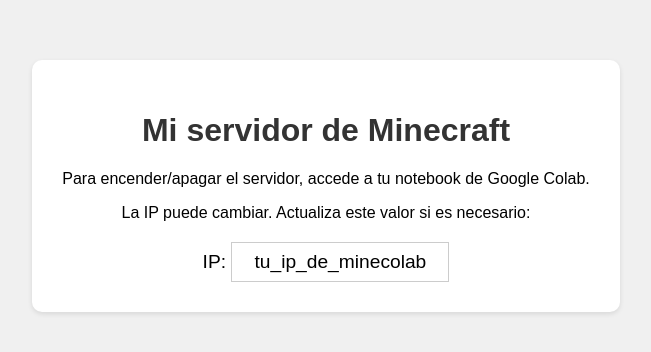
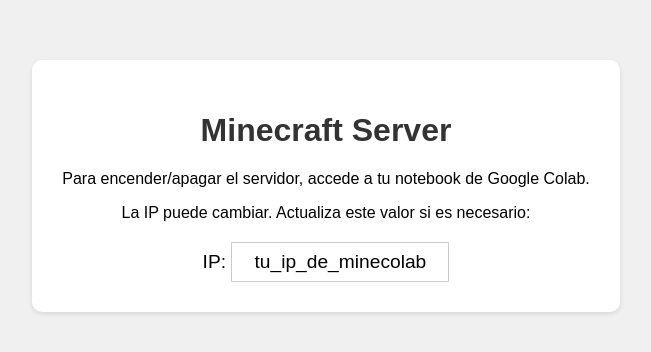
Before and after one commit to MCJ-A/SMG1, a plain HTML site: page index.html in a window 1280 px wide. Shown: the part 222-574 px from the top of the page, without its empty margins (314-965 px from the left). Drawn offline with Linux system fonts and the light colour scheme.

Commit message:
Update index.html

```diff
--- a/index.html
+++ b/index.html
@@ -37,7 +37,7 @@
 </head>
 <body>
   <div class="container">
-    <h1>Mi servidor de Minecraft</h1>
+    <h1>Minecraft Server</h1>
     <p>Para encender/apagar el servidor, accede a tu notebook de Google Colab.</p>
     <p>La IP puede cambiar. Actualiza este valor si es necesario:</p>
     <div id="ip-address">IP: <input type="text" value="tu_ip_de_minecolab" readonly></div>
```
